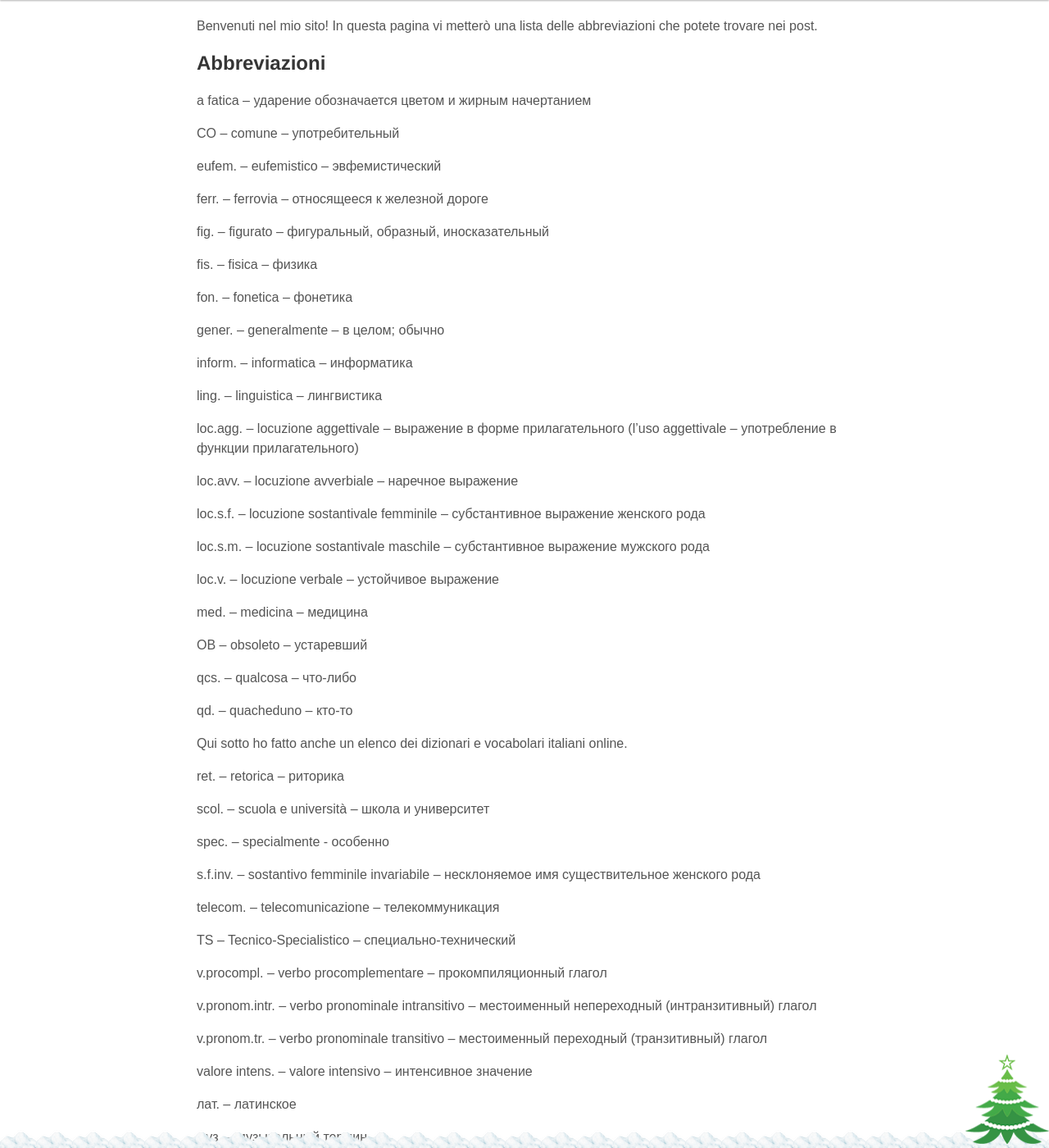
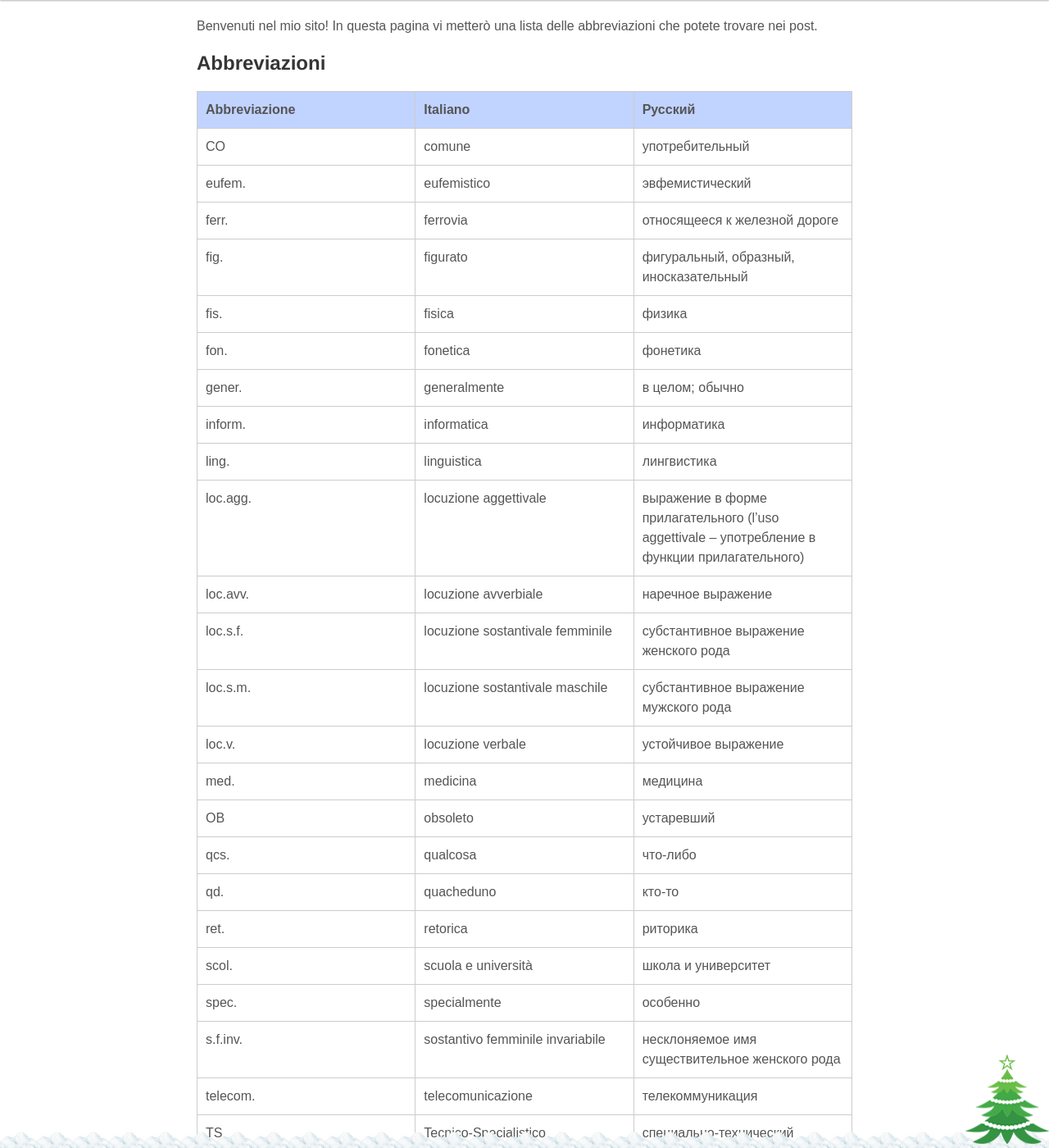
Before and after one commit to postolny/postolny.github.io, a Jekyll site: the page built from _pages/about.md, in a window 1280 px wide and 1400 px high, scrolled down 626 px. Shown: the whole window at 82% size. Built offline with Jekyll 4.4.1, drawn with Linux system fonts in a browser that asks for light colours; nearby versions of some CDN libraries; some of the changed text lies outside the part shown.

Commit message:
Add files via upload

```diff
--- a/_pages/about.md
+++ b/_pages/about.md
@@ -9,69 +9,47 @@ Benvenuti nel mio sito! In questa pagina vi metterò una lista delle abbreviazio
 
 ## Abbreviazioni
 
+{:.abbreviazioni}
+|Abbreviazione|Italiano|Русский|
+|---|---|
+|CO|comune|употребительный|
+|eufem.|eufemistico|эвфемистический|
+|ferr.|ferrovia|относящееся к железной дороге|
+|fig.|figurato|фигуральный, образный, иносказательный|
+|fis.|fisica|физика|
+|fon.|fonetica|фонетика|
+|gener.|generalmente|в целом; обычно|
+|inform.|informatica|информатика|
+|ling.|linguistica|лингвистика|
+|loc.agg.|locuzione aggettivale|выражение в форме прилагательного (l'uso aggettivale – употребление в функции прилагательного)|
+|loc.avv.|locuzione avverbiale|наречное выражение|
+|loc.s.f.|locuzione sostantivale femminile|субстантивное выражение женского рода|
+|loc.s.m.|locuzione sostantivale maschile|субстантивное выражение мужского рода|
+|loc.v.|locuzione verbale|устойчивое выражение|
+|med.|medicina|медицина|
+|OB|obsoleto|устаревший|
+|qcs.|qualcosa|что-либо|
+|qd.|quacheduno|кто-то|
+|ret.|retorica|риторика|
+|scol.|scuola e università|школа и университет|
+|spec.|specialmente|особенно|
+|s.f.inv.|sostantivo femminile invariabile|несклоняемое имя существительное женского рода|
+|telecom.|telecomunicazione|телекоммуникация|
+|TS|Tecnico-Specialistico|специально-технический|
+|v.procompl.|verbo procomplementare|прокомпиляционный глагол|
+|v.pronom.intr.|verbo pronominale intransitivo|местоименный непереходный (интранзитивный) глагол|
+|v.pronom.tr.|verbo pronominale transitivo|местоименный переходный (транзитивный) глагол|
+|valore intens.|valore intensivo|интенсивное значение|
+
+## Altri
+
 a fatica – ударение обозначается цветом и жирным начертанием
-
-CO – comune – употребительный
-
-eufem. – eufemistico – эвфемистический
-
-ferr. – ferrovia – относящееся к железной дороге
-
-fig. – figurato – фигуральный, образный, иносказательный
-
-fis. – fisica – физика
-
-fon. – fonetica – фонетика
-
-gener. – generalmente – в целом; обычно
-
-inform. – informatica – информатика
-
-ling. – linguistica – лингвистика
-
-loc.agg. – locuzione aggettivale – выражение в форме прилагательного (l'uso aggettivale – употребление в функции прилагательного)
-
-loc.avv. – locuzione avverbiale – наречное выражение
-
-loc.s.f. – locuzione sostantivale femminile – субстантивное выражение женского рода
-
-loc.s.m. – locuzione sostantivale maschile – субстантивное выражение мужского рода
-
-loc.v. – locuzione verbale – устойчивое выражение
-
-med. – medicina – медицина
-
-OB – obsoleto – устаревший
-
-qcs. – qualcosa – что-либо
-
-qd. – quacheduno – кто-то
-
-Qui sotto ho fatto anche un elenco dei dizionari e vocabolari italiani online.
-
-ret. – retorica – риторика
-
-scol. – scuola e università – школа и университет
-
-spec. – specialmente - особенно
-
-s.f.inv. – sostantivo femminile invariabile – несклоняемое имя существительное женского рода
-
-telecom. – telecomunicazione – телекоммуникация
-
-TS – Tecnico-Specialistico – специально-технический
-
-v.procompl. – verbo procomplementare – прокомпиляционный глагол
-
-v.pronom.intr. – verbo pronominale intransitivo – местоименный непереходный (интранзитивный) глагол
-
-v.pronom.tr. – verbo pronominale transitivo – местоименный переходный (транзитивный) глагол
-
-valore intens. – valore intensivo – интенсивное значение
 
 лат. – латинское
 
 муз. – музыкальный термин
+
+Qui sotto ho fatto anche un elenco dei dizionari e vocabolari italiani online.
 
 ## Dizionari
 
```
